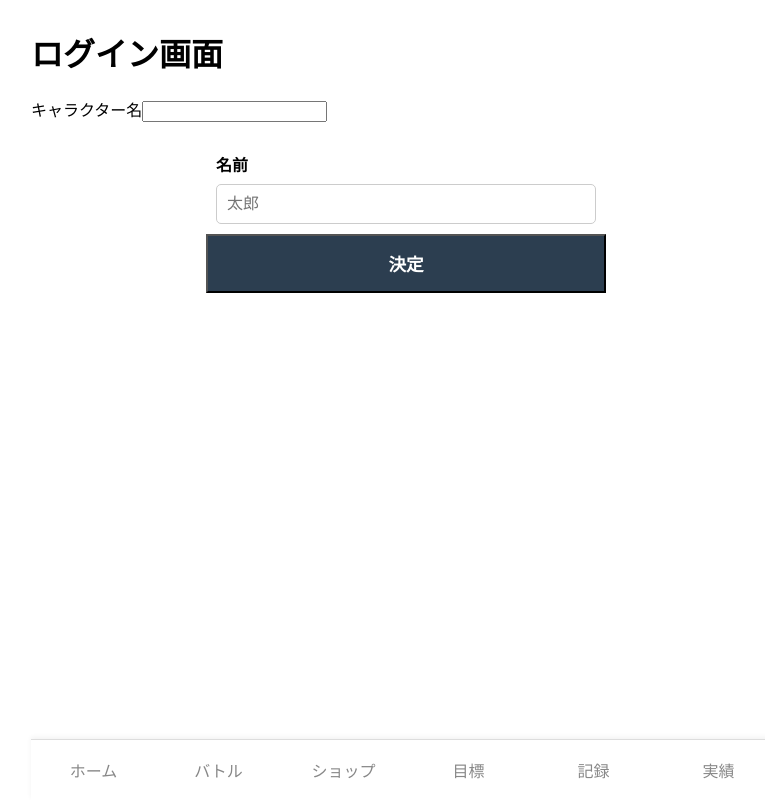
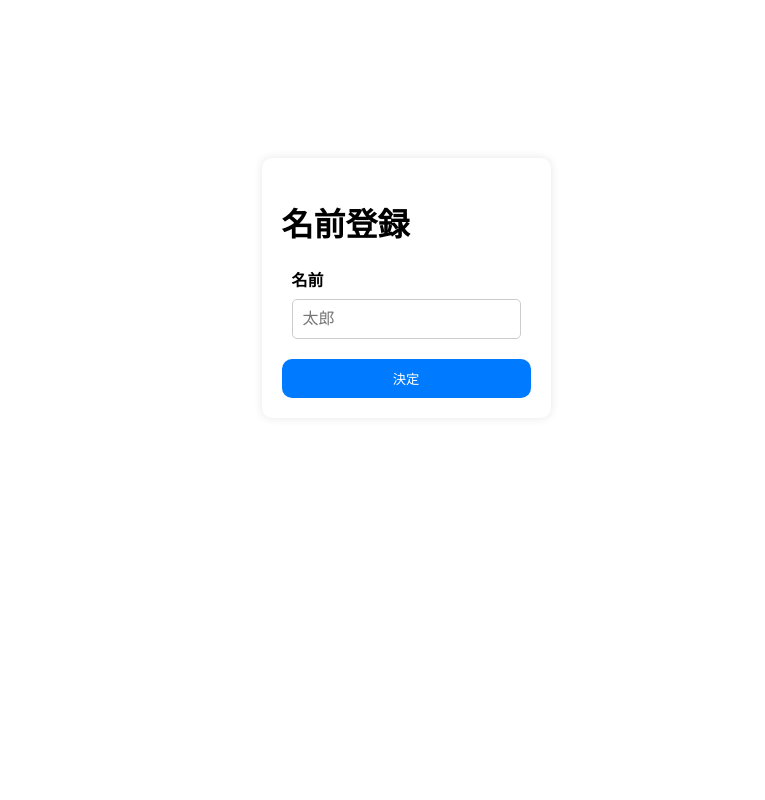
Before and after one commit to takumi-0506/stress1, a Vue app: page / in a window 1280 px wide. Shown: the whole page, without its empty margins (234-999 px from the left). Built offline with nearby package versions, Linux system fonts and the light colour scheme.

Commit message:
名前設定

```diff
--- a/src/App.vue
+++ b/src/App.vue
@@ -452,7 +452,7 @@ const positiveWords = ref([
 // const attackHistory = ref([])
 
 // 出来事の送信状態を管理
-const isSubmittingEvent = ref(false)
+const isSubmittingEvent = ref(true)
 
 // 【変更】UIの状態管理をより詳細に
 const playerActionState = ref('selecting_command') // 'selecting_command', 'inputting_attack', 'selecting_magic', 'inputting_magic', 'selecting_item'
@@ -514,6 +514,7 @@ const loadGame = () => {
       // 【変更】ロード時に name が存在するかチェック
       if (parsedData.playerBaseStats && parsedData.playerBaseStats.name) {
         playerBaseStats.value = { ...playerBaseStats.value, ...parsedData.playerBaseStats }
+        isSubmittingEvent.value = false // ボタンを非表示にする
       }
       // データが存在する場合のみ復元
       if (parsedData.playerBaseStats) playerBaseStats.value = parsedData.playerBaseStats
@@ -859,7 +860,6 @@ const finalizeAdventure = () => {
   if (currentAdventure.value) {
     currentAdventure.value.recordedDate = new Date().toISOString()
     memoryLog.value.push(currentAdventure.value)
-    console.log('1111')
 
     // 実績チェック
     // if (memoryLog.value.length >= 3) {
@@ -1974,12 +1974,10 @@ const checkWinner = () => {
     <div v-if="achievementToast" class="achievement-toast">🏆 実績解除: {{ achievementToast }}</div>
 
     <div v-if="currentScreen === 'login'" class="screen login-screen">
-      <h1>ログイン画面</h1>
-      <label class="login-name">キャラクター名</label>
-      <input id="login-text" />
+      <h1>名前登録</h1>
       <!-- <button @click="a">作成</button> -->
       <!-- <input id="goal-text" type="text" v-model="newGoal.text" placeholder="例: 10分散歩する" /> -->
-      <form @submit.prevent="setPlayerName" class="name-input-form">
+      <form @submit.prevent="setPlayerName" class="login-text">
         <div class="form-group">
           <label for="player-name">名前</label>
           <input type="text" id="player-name" v-model="newPlayerName" placeholder="太郎" />
@@ -3843,24 +3841,29 @@ const checkWinner = () => {
   margin: 0 auto;
 }
 
-/* 【追加】ロード画面のスタイル */
-.loading-screen {
-  text-align: center;
-  padding: 50px;
-  font-size: 1.2em;
-  color: #777;
-}
-
-/* 【追加】名前入力フォームのスタイル */
-.name-input-form {
-  max-width: 400px;
-  margin: 30px auto 0;
-}
-.name-input-form button {
+.login-screen {
+  background-color: #fff;
+  box-shadow: 0 0 10px rgba(0, 0, 0, 0.1);
+  padding: 20px;
+  margin: 20% auto;
+  border-radius: 10px;
+}
+
+.login-screen input {
+  width: 80%;
+  padding: 10px;
+  border: 1px solid #ccc;
+  border-radius: 10px;
+  margin-bottom: 10px;
+}
+.login-screen button {
   width: 100%;
-  padding: 15px;
-  font-size: 1.1em;
-  font-weight: bold;
+  padding: 10px;
+  background-color: #007bff;
+  border-radius: 10px;
+  color: #fff;
+  border: none;
+  cursor: pointer;
 }
 
 /* 【追加】実績解除トーストのスタイル */
```
Also changed, not shown: 4 other files (tests, documents, lock files or other folders).
